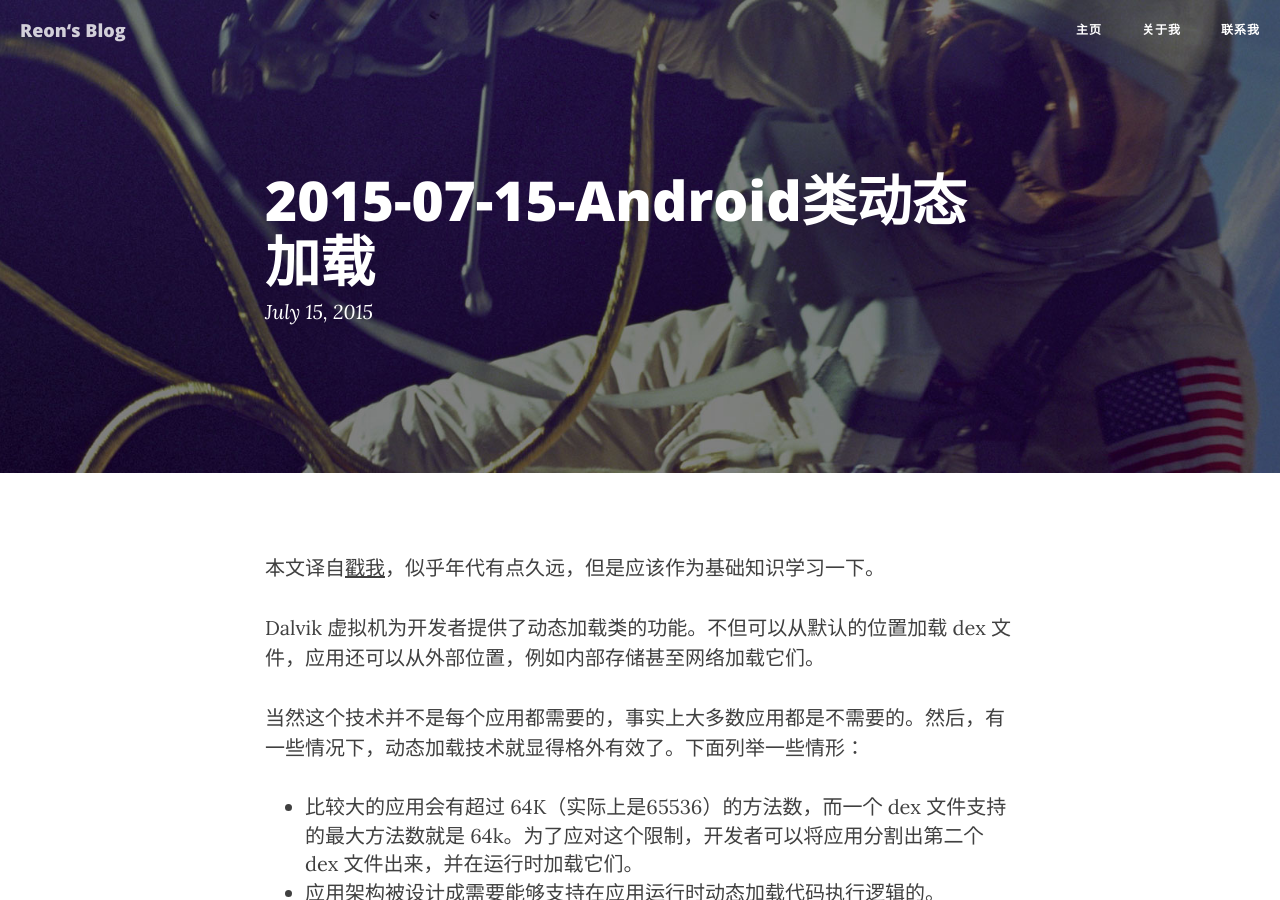
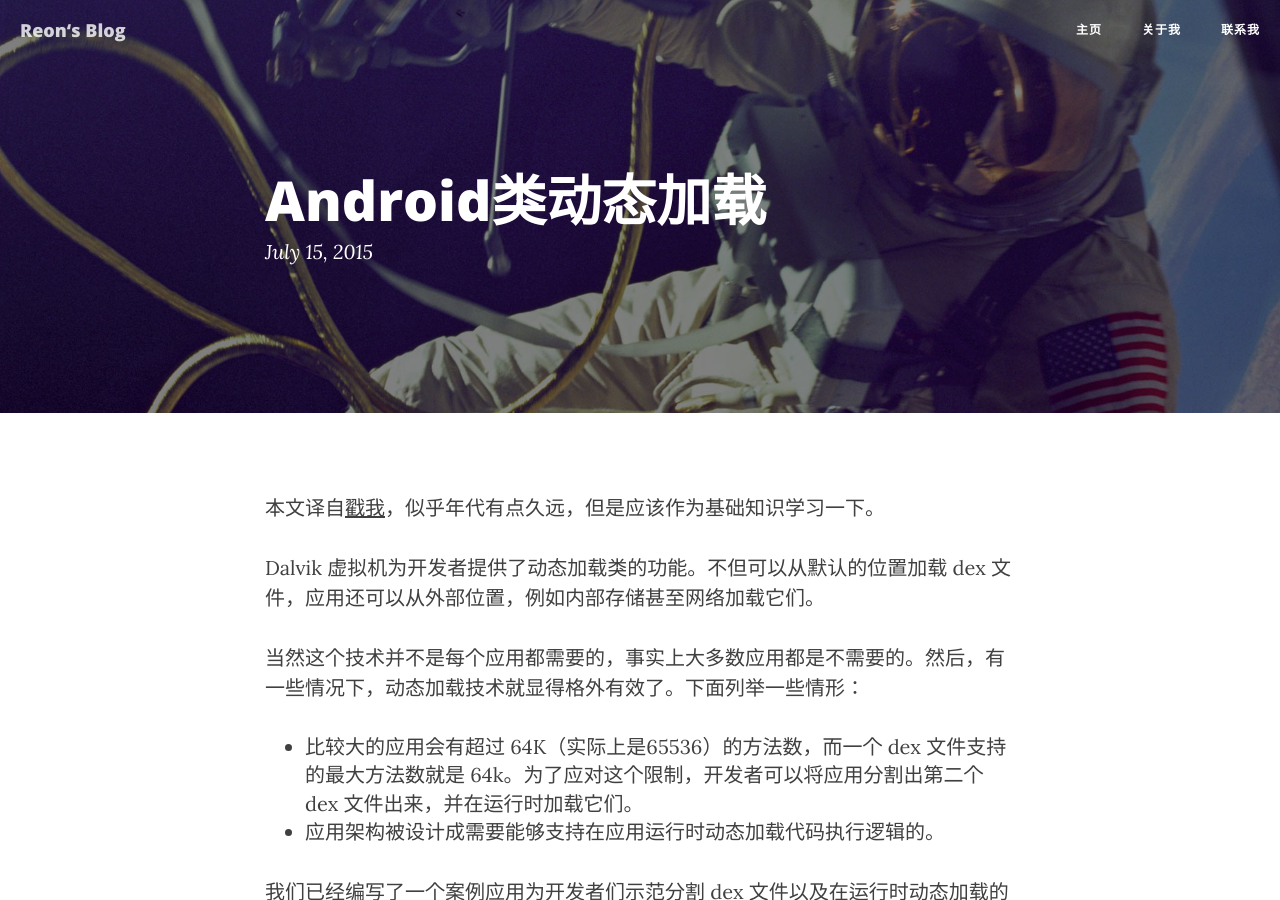
Before and after one commit to reondz/reondz.github.io, a Jekyll site: the page built from _posts/2015-07-15-Android类动态加载.markdown, in a window 1280 px wide and 900 px high. Built offline with Jekyll 4.4.1, drawn with Linux system fonts in a browser that asks for light colours; nearby versions of some CDN libraries; comment, search, counter and statistics services are not loaded.

Commit message:
修改title

```diff
--- a/_posts/2015-07-15-Android类动态加载.markdown
+++ b/_posts/2015-07-15-Android类动态加载.markdown
@@ -1,6 +1,6 @@
 ---
 layout: post
-title: 2015-07-15-Android类动态加载
+title: Android类动态加载
 subtitle:
 category: 译文
 date: 2015-07-15 10:23:00
```
